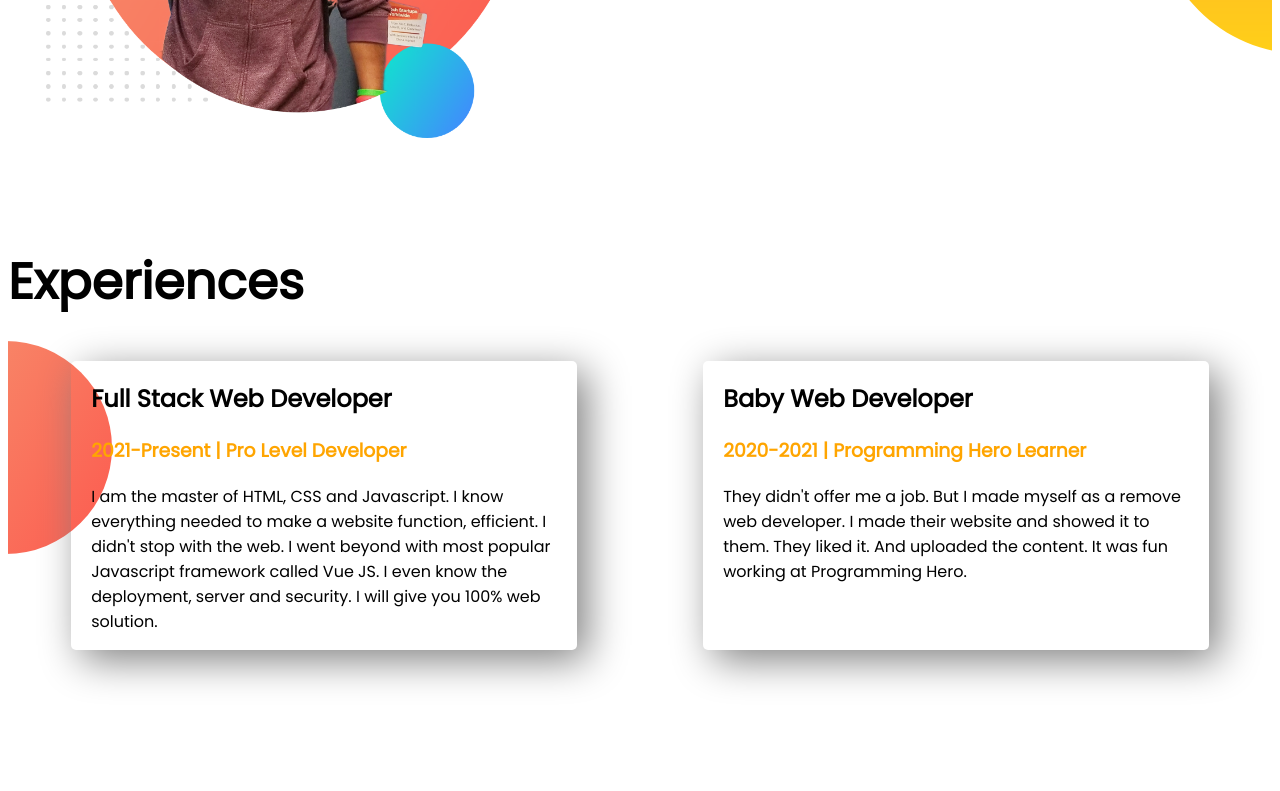
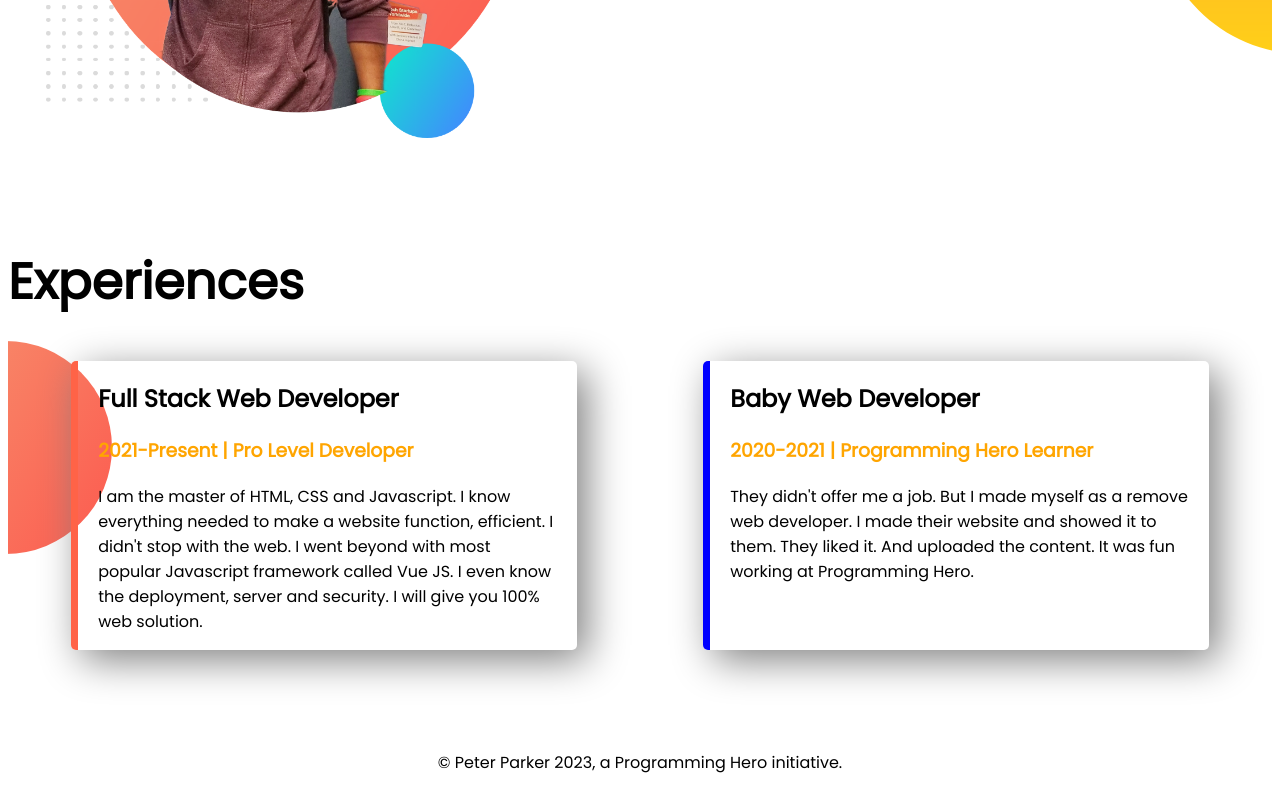
Before and after one commit to mohonmia/Developer-Portfilio, a plain HTML site: page index.html in a window 1280 px wide. Shown: the part 921-1712 px from the top of the page. Before the commit the page ends 1671 px from the top, so only its background shows below. Drawn offline with Linux system fonts and the light colour scheme.

Commit message:
portfolio site done

```diff
--- a/index.html
+++ b/index.html
@@ -43,14 +43,14 @@
     <section class="experience-area">
         <h1>Experiences</h1>
         <div class="flexible-container">
-            <div class="experience-item">
+            <div class="experience-item full-stack-dev">
                 <h2>Full Stack Web Developer</h2>
                 <h3 class="orange">2021-Present | Pro Level Developer</h3>
                 <p>I am the master of HTML, CSS and Javascript. I know everything needed to make a website function,
                     efficient. I didn't stop with the web. I went beyond with most popular Javascript framework called
                     Vue JS. I even know the deployment, server and security. I will give you 100% web solution.</p>
             </div>
-            <div class="experience-item">
+            <div class="experience-item baby-web-dev">
                 <h2>Baby Web Developer</h2>
                 <h3 class="orange">2020-2021 | Programming Hero Learner</h3>
                 <p>They didn't offer me a job. But I made myself as a remove web developer. I made their website and
@@ -60,5 +60,7 @@
         </div>
     </section>
 </body>
-
+<footer>
+    <p>© Peter Parker 2023, a Programming Hero initiative.</p>
+</footer>
 </html>
--- a/style.css
+++ b/style.css
@@ -48,3 +48,12 @@ h1{
     padding: 0 20px;
     border-radius: 5px;
 }
+.full-stack-dev{
+    border-left: 7px solid tomato;
+}
+.baby-web-dev{
+    border-left: 7px solid blue;
+}
+footer p{
+    text-align: center;
+}
```
